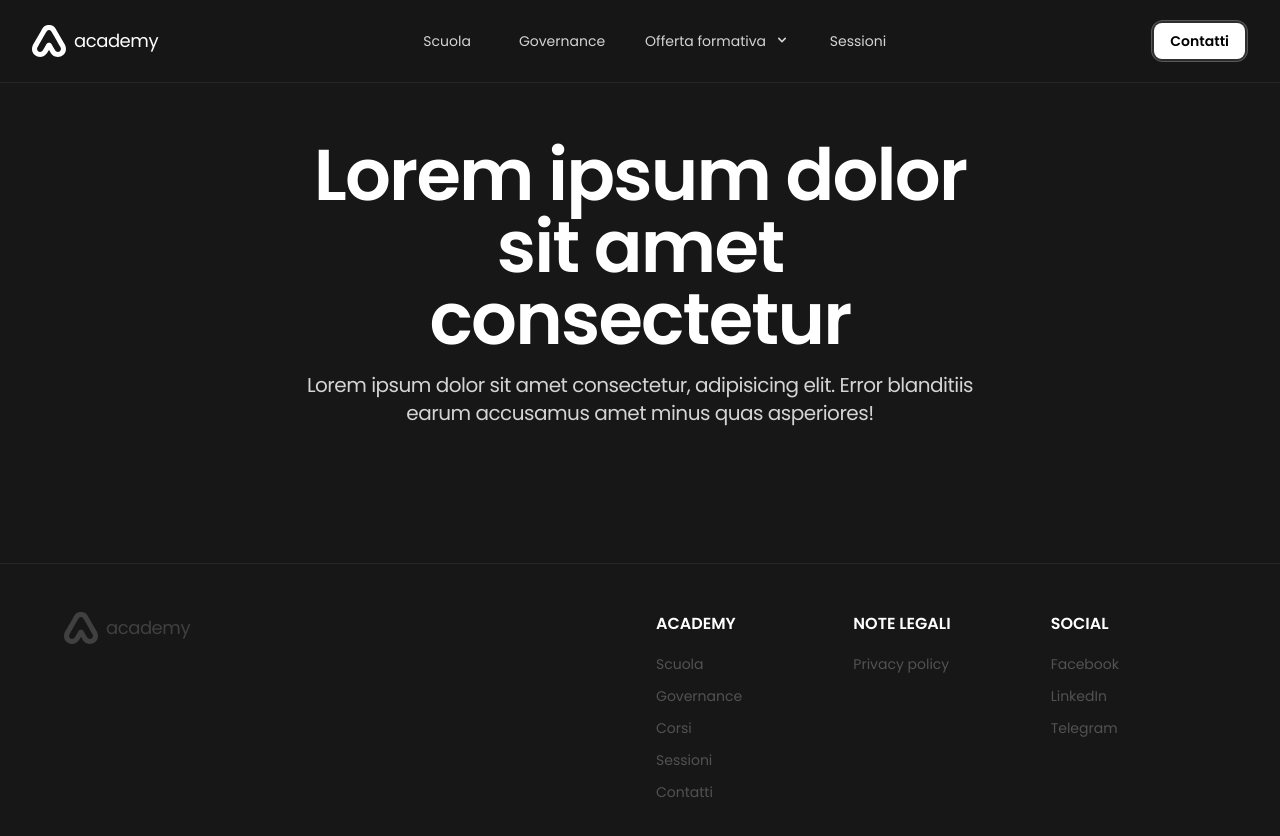
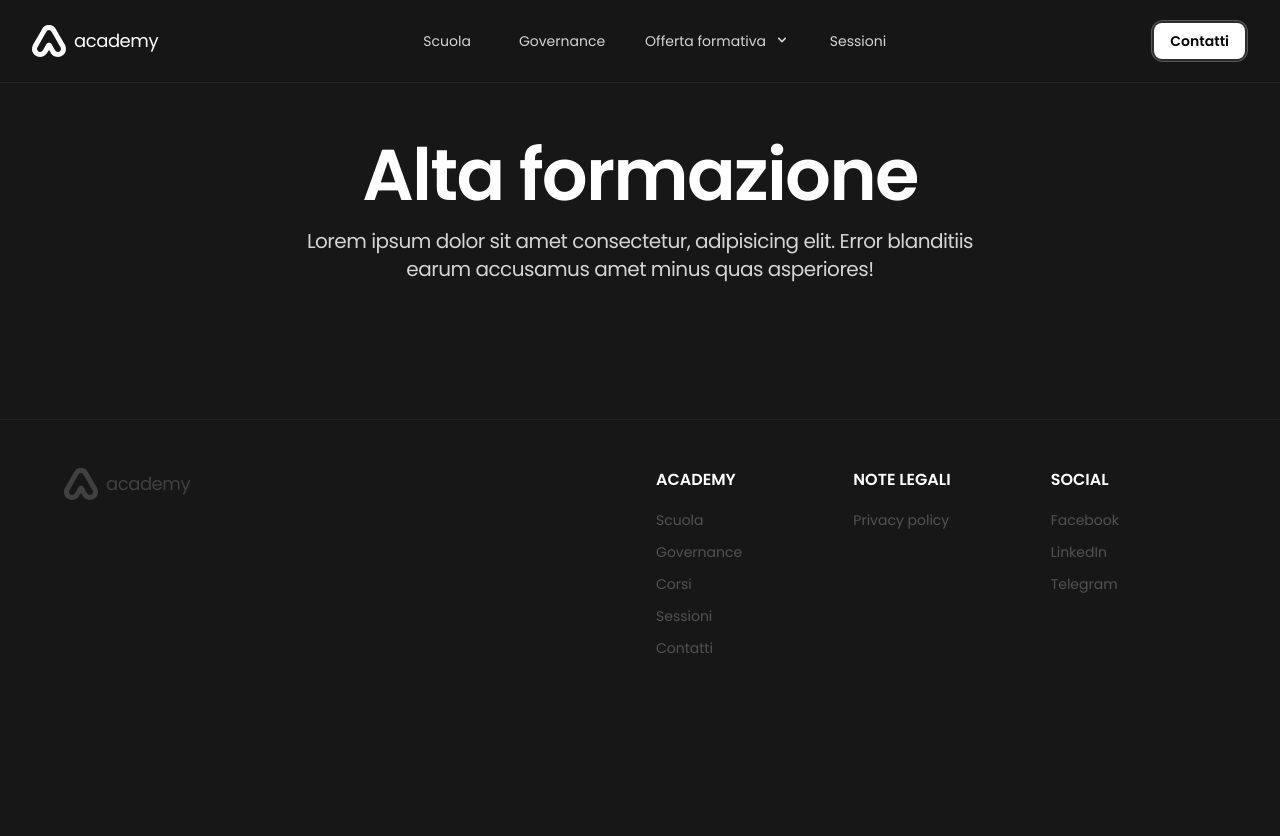
Before and after one commit to plasm/academy, a Nuxt app: page /corsi/alta-formazione in a window 1280 px wide. Shown: the top 836 px of the page. After the commit the page ends 800 px from the top, so only its background shows below. Built offline with nearby package versions, Linux system fonts and the light colour scheme.

Commit message:
feat: pages

```diff
--- a/json/courses.json
+++ b/json/courses.json
@@ -1,6 +1,6 @@
 [
   {
-    "title": "Master",
+    "title": "Master Experience",
     "description": "Percorsi di qualifica professionale",
     "route": "/corsi/master-experience"
   },
@@ -17,6 +17,6 @@
   {
     "title": "Supervisione",
     "description": "Sessioni di confronto collegiale guidato",
-    "route": "/corsi/supervisione-di-gruppo"
+    "route": "/corsi/supervisione"
   }
 ]
--- a/pages/corsi/aggiornamento-professionale.vue
+++ b/pages/corsi/aggiornamento-professionale.vue
@@ -3,7 +3,7 @@
     <ac-heading description="Lorem ipsum dolor sit amet consectetur, adipisicing elit. Error blanditiis earum accusamus amet minus quas asperiores!">
       <template #title>
         <div class="leading-none ">
-          Lorem ipsum dolor sit amet consectetur
+          Aggiornamento professionale
         </div>
       </template>
     </ac-heading>
--- a/pages/corsi/alta-formazione.vue
+++ b/pages/corsi/alta-formazione.vue
@@ -3,7 +3,7 @@
     <ac-heading description="Lorem ipsum dolor sit amet consectetur, adipisicing elit. Error blanditiis earum accusamus amet minus quas asperiores!">
       <template #title>
         <div class="leading-none ">
-          Lorem ipsum dolor sit amet consectetur
+          Alta formazione
         </div>
       </template>
     </ac-heading>
--- a/pages/corsi/master-experience.vue
+++ b/pages/corsi/master-experience.vue
@@ -3,7 +3,7 @@
     <ac-heading description="Lorem ipsum dolor sit amet consectetur, adipisicing elit. Error blanditiis earum accusamus amet minus quas asperiores!">
       <template #title>
         <div class="leading-none ">
-          Lorem ipsum dolor sit amet consectetur
+          Master <span class="text-primary">Experience</span>
         </div>
       </template>
     </ac-heading>
--- a/pages/corsi/supervisione-di-gruppo.vue
+++ b/pages/corsi/supervisione.vue
@@ -1,9 +1,9 @@
 <template>
-  <div data-name="page-supervisione-di-gruppo" class="mx-auto px-4 sm:px-6 md:px-8 2xl:max-w-7xl">
+  <div data-name="page-supervisione" class="mx-auto px-4 sm:px-6 md:px-8 2xl:max-w-7xl">
     <ac-heading description="Lorem ipsum dolor sit amet consectetur, adipisicing elit. Error blanditiis earum accusamus amet minus quas asperiores!">
       <template #title>
         <div class="leading-none ">
-          Lorem ipsum dolor sit amet consectetur
+          Supervisione
         </div>
       </template>
     </ac-heading>
@@ -12,7 +12,7 @@
 
 <script>
 export default {
-  name: 'page-supervisione-di-gruppo'
+  name: 'page-supervisione'
 }
 </script>
 
```
